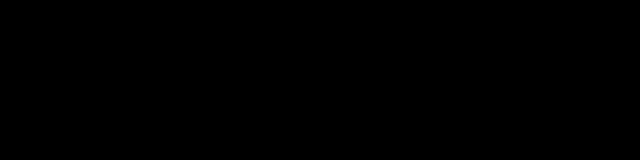
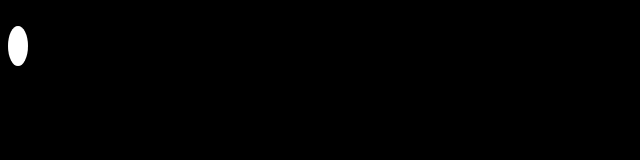
Before and after one commit to Jesaja-Type-shi/proces, a plain HTML site: page index.html in a window 1280 px wide. Shown: the full height of the page, 0-640 px from the left. Drawn offline with Linux system fonts and the light colour scheme.

Commit message:
made an oval

```diff
--- a/styles.css
+++ b/styles.css
@@ -1,3 +1,9 @@
 body {
     background-color: black;
 }
+.D1 {
+    background-color: white;
+    width: 20px;
+    height: 40px;
+    border-radius: 50%;
+}
```
